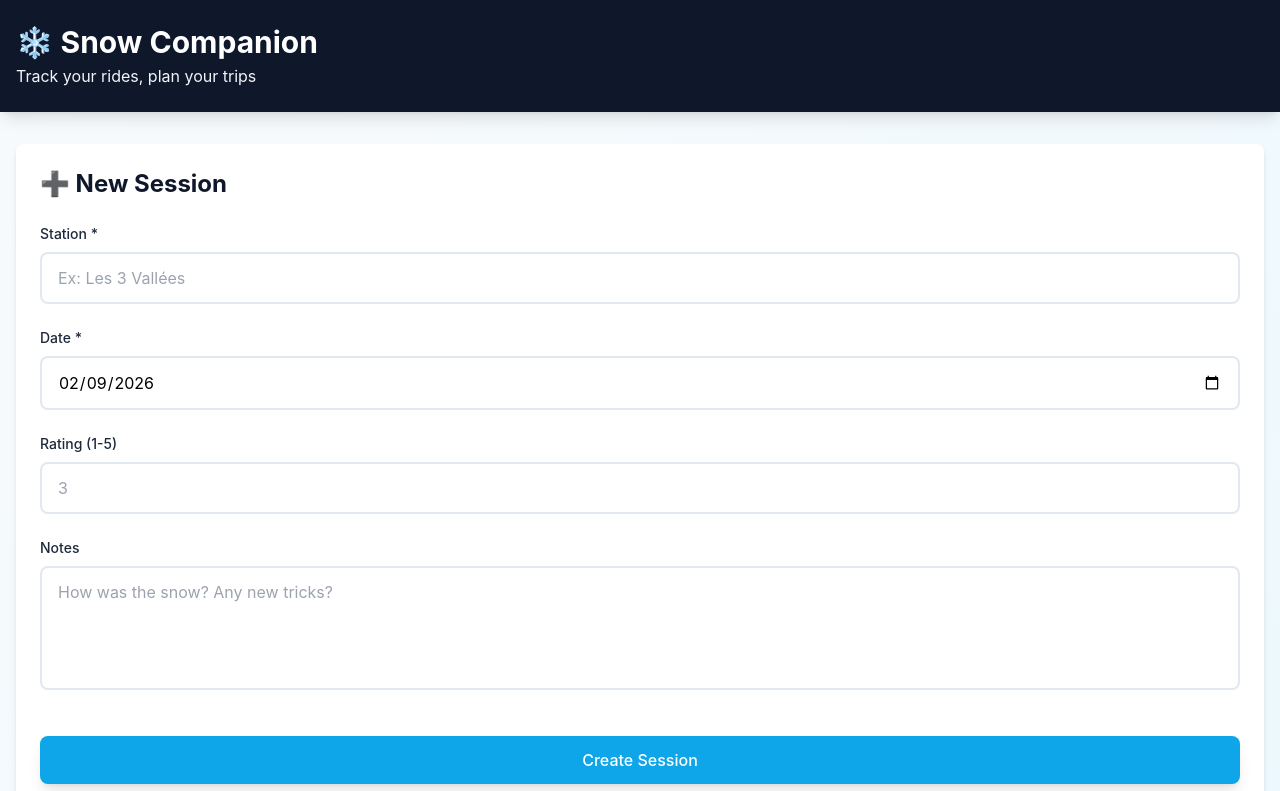
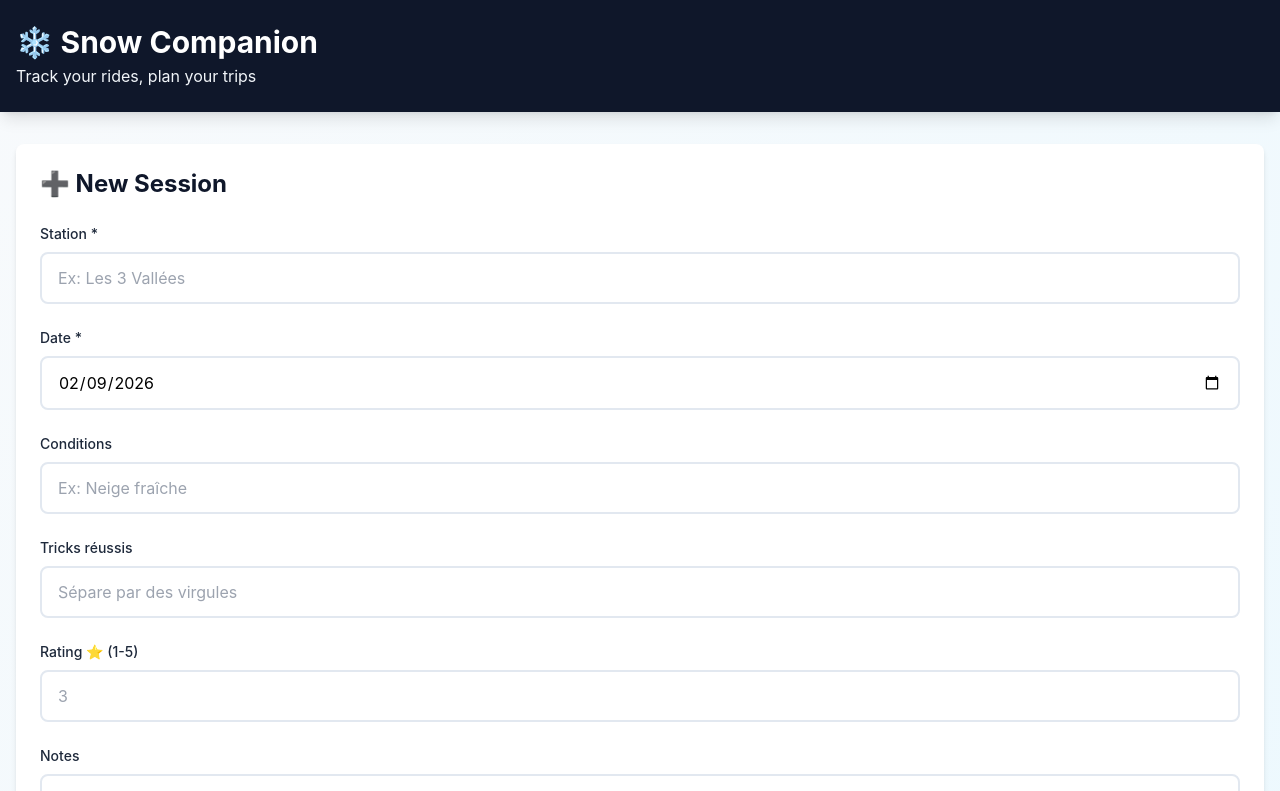
Before and after one commit to lea-dieudonat/snow-companion-front, a Nuxt app: page / in a window 1280 px wide. Shown: the top 791 px of the page. Built offline with nearby package versions, Linux system fonts and the light colour scheme; no server answers.

Commit message:
feat(session): enhance session form with editing capabilities and additional fields

```diff
--- a/components/sessions/SessionEditModal.vue
+++ b/components/sessions/SessionEditModal.vue
@@ -25,7 +25,7 @@
 
       <!-- Content -->
       <div class="p-6">
-        <SessionForm
+        <SessionsSessionForm
           :session="session"
           :is-editing="true"
           @submit="handleSubmit"
--- a/components/sessions/SessionForm.vue
+++ b/components/sessions/SessionForm.vue
@@ -1,6 +1,6 @@
 <template>
   <form @submit.prevent="handleSubmit" class="bg-snow-50 rounded-lg shadow-card p-6 space-y-6">
-    <h2 class="text-2xl font-bold text-mountain-900 mb-6">
+    <h2 v-if="!isEditing" class="text-2xl font-bold text-mountain-900 mb-6">
       ➕ New Session
     </h2>
 
@@ -31,10 +31,36 @@
       />
     </div>
 
+    <!-- Conditions -->
+    <div>
+      <label class="block text-sm font-medium text-mountain-800 mb-2">
+        Conditions
+      </label>
+      <input
+        v-model="formData.conditions"
+        type="text"
+        placeholder="Ex: Neige fraîche"
+        class="w-full px-4 py-3 rounded-lg border-2 border-snow-300 focus:border-ice-500 focus:ring-2 focus:ring-ice-500/20 outline-none transition-all"
+      />
+    </div>
+
+    <!-- Tricks -->
+    <div>
+      <label class="block text-sm font-medium text-mountain-800 mb-2">
+        Tricks réussis
+      </label>
+      <input
+        v-model="tricksInput"
+        type="text"
+        placeholder="Sépare par des virgules"
+        class="w-full px-4 py-3 rounded-lg border-2 border-snow-300 focus:border-ice-500 focus:ring-2 focus:ring-ice-500/20 outline-none transition-all"
+      />
+    </div>
+
     <!-- Rating -->
     <div>
       <label class="block text-sm font-medium text-mountain-800 mb-2">
-        Rating (1-5)
+        Rating ⭐ (1-5)
       </label>
       <input
         v-model.number="formData.rating"
@@ -46,7 +72,7 @@
       />
     </div>
 
-    <!-- Comments -->
+    <!-- Notes -->
     <div>
       <label class="block text-sm font-medium text-mountain-800 mb-2">
         Notes
@@ -62,25 +88,43 @@
     <!-- Actions -->
     <div class="flex gap-3 pt-4">
       <button
+        v-if="isEditing"
+        type="button"
+        @click="$emit('cancel')"
+        class="flex-1 px-6 py-3 bg-mountain-700 hover:bg-mountain-800 text-snow-50 rounded-lg transition-colors duration-200 font-medium"
+      >
+        Cancel
+      </button>
+      <button
         type="submit"
-        class="w-full px-6 py-3 bg-ice-500 hover:bg-ice-600 text-snow-50 rounded-lg transition-colors duration-200 font-medium shadow-lg"
+        :class="isEditing ? 'flex-1' : 'w-full'"
+        class="px-6 py-3 bg-ice-500 hover:bg-ice-600 text-snow-50 rounded-lg transition-colors duration-200 font-medium shadow-lg"
       >
-        Create Session
+        {{ isEditing ? 'Update Session' : 'Create Session' }}
       </button>
     </div>
   </form>
 </template>
 
 <script setup lang="ts">
-import type { CreateSessionInput } from '../../types/session.types';
+import type { CreateSessionInput, Session } from '../../types/session.types';
 import { useSessions } from '../../composables/useSessions';
-import { ref } from 'vue';
+import { ref, computed, watch } from 'vue';
+
+const props = defineProps<{
+  session?: Session | null;
+  isEditing?: boolean;
+}>();
 
 const emit = defineEmits<{
-  sessionCreated: []
+  sessionCreated: [];
+  submit: [session: Session];
+  cancel: [];
 }>();
 
 const { createSession } = useSessions();
+
+const isEditing = computed(() => props.isEditing && props.session);
 
 const formData = ref<CreateSessionInput>({
   date: new Date().toISOString().split('T')[0] as string,
@@ -98,13 +142,29 @@ const loading = ref(false);
 const error = ref('');
 const success = ref(false);
 
+// Watch for session changes when editing
+watch(() => props.session, (newSession) => {
+  if (newSession && props.isEditing) {
+    const dateStr = new Date(newSession.date).toISOString().split('T')[0] || '';
+    formData.value = {
+      date: dateStr,
+      station: newSession.station,
+      conditions: newSession.conditions || '',
+      tricks: [],
+      notes: newSession.notes || '',
+      photos: [],
+      rating: newSession.rating,
+      userId: newSession.userId,
+    };
+    tricksInput.value = newSession.tricks?.join(', ') || '';
+  }
+}, { immediate: true });
+
 const handleSubmit = async () => {
   try {
     loading.value = true;
     error.value = '';
     success.value = false;
-
-    emit('sessionCreated');
 
     // Parse les tricks
     const tricks = tricksInput.value
@@ -112,6 +172,20 @@ const handleSubmit = async () => {
       .map((t: string) => t.trim())
       .filter((t: string) => t.length > 0);
 
+    if (isEditing.value && props.session) {
+      // Mode édition
+      const updatedSession: Session = {
+        ...props.session,
+        station: formData.value.station,
+        date: new Date(formData.value.date),
+        conditions: formData.value.conditions || null,
+        tricks,
+        rating: formData.value.rating,
+        notes: formData.value.notes || null,
+      };
+      emit('submit', updatedSession);
+    } else {
+      // Mode création
       await createSession({
         ...formData.value,
         tricks,
@@ -119,6 +193,7 @@ const handleSubmit = async () => {
       });
 
       success.value = true;
+      emit('sessionCreated');
 
       // Reset le form
       formData.value = {
@@ -132,6 +207,7 @@ const handleSubmit = async () => {
         userId: 'cmlew0i3z000014oao6mkmk7m',
       };
       tricksInput.value = '';
+    }
 
   } catch (e: any) {
     error.value = e.message || 'Une erreur est survenue';
```
Lines whose indentation alone changed are shown as unchanged.
